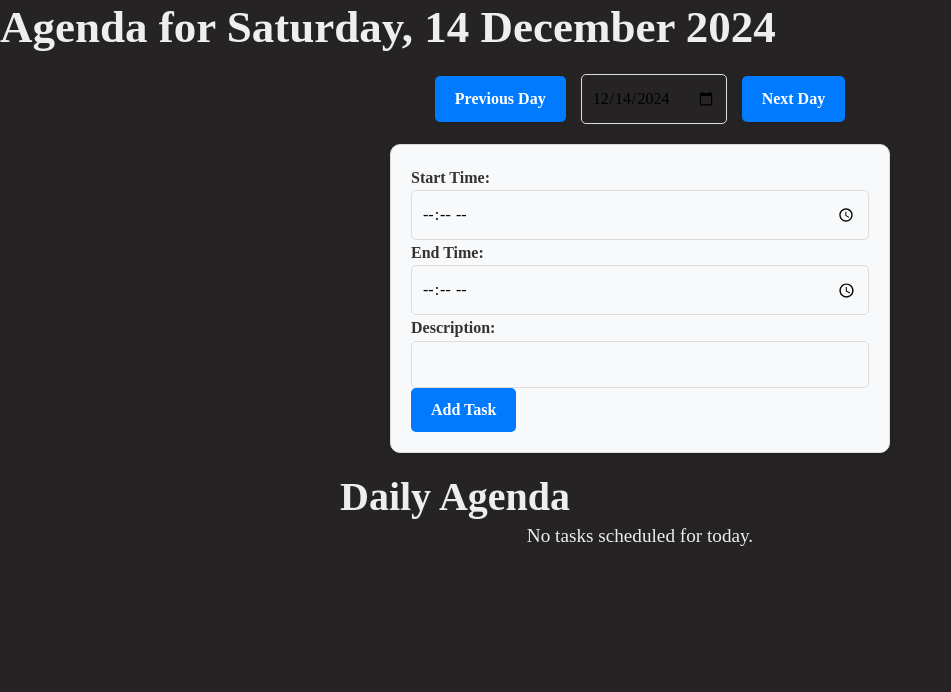
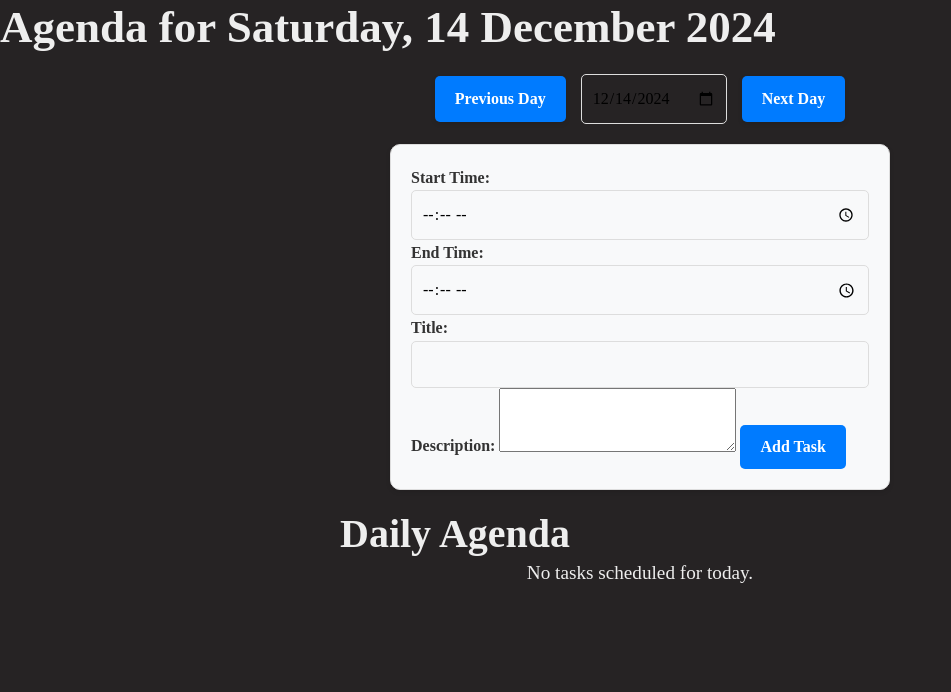
Before and after one commit to MisterAmig0/MONK, a Flask app: page /calendar in a window 1280 px wide. Shown: the top 692 px of the page, without its empty margins (0-951 px from the left). Run offline with Flask 3, Linux system fonts and the light colour scheme; the visitor is signed in with stand-in values (Sample User, id 1); data comes from the database, SQL or seed files in the repository.

Commit message:
Modal on task

```diff
--- a/app.py
+++ b/app.py
@@ -123,6 +123,7 @@ class Agenda(db.Model):
     date = db.Column(db.Date, nullable=False)
     start_time = db.Column(db.Time, nullable=False)
     end_time = db.Column(db.Time, nullable=False)
+    title = db.Column(db.String(100), nullable=False)  # Add this field
     description = db.Column(db.Text, nullable=False)
     completed = db.Column(db.Boolean, default=False)
 
@@ -132,9 +133,11 @@ class Agenda(db.Model):
             "date": self.date.isoformat(),
             "start_time": self.start_time.strftime('%H:%M'),
             "end_time": self.end_time.strftime('%H:%M'),
+            "title": self.title,  # Include title
             "description": self.description,
             "completed": self.completed,
         }
+
 
 
 
@@ -260,12 +263,14 @@ def calendar():
     if request.method == 'POST':
         start_time = datetime.strptime(request.form['start_time'], '%H:%M').time()
         end_time = datetime.strptime(request.form['end_time'], '%H:%M').time()
+        title = request.form['title']  # Capture title
         description = request.form['description']
         new_agenda_item = Agenda(
             user=user,
             date=selected_date,
             start_time=start_time,
             end_time=end_time,
+            title=title,
             description=description
         )
         db.session.add(new_agenda_item)
@@ -288,6 +293,7 @@ def calendar():
         next_date=next_date,
         datetime=datetime,
     )
+
 
 @app.route('/delete_agenda/<int:agenda_id>', methods=['POST'])
 def delete_agenda(agenda_id):
--- a/templates/calendar.html
+++ b/templates/calendar.html
@@ -129,8 +129,10 @@
             <input type="time" id="start_time" name="start_time" required>
             <label for="end_time">End Time:</label>
             <input type="time" id="end_time" name="end_time" required>
+            <label for="title">Title:</label> <!-- New field -->
+            <input type="text" id="title" name="title" required>
             <label for="description">Description:</label>
-            <input type="text" id="description" name="description" required>
+            <textarea id="description" name="description" required></textarea>
             <button type="submit">Add Task</button>
         </form>
     </div>
@@ -141,7 +143,9 @@
             {% for item in agenda_items %}
                 <div class="agenda-item" style="background-color: {% if item.completed %}#d4edda{% else %}#ffffff{% endif %};">
                     <span class="time">{{ item.start_time }} - {{ item.end_time }}</span>
-                    <span class="description">{{ item.description }}</span>
+                    <span class="title" style="font-weight: bold; cursor: pointer;" onclick="openModal('{{ item.title }}', '{{ item.description }}')">
+                        {{ item.title }}
+                    </span>
                     <form method="POST" action="{{ url_for('toggle_completion', agenda_id=item.id, date=selected_date) }}" style="display: inline;">
                         <button type="submit" style="margin-left: 10px; background-color: {% if item.completed %}#28a745{% else %}#ffc107{% endif %}; color: white; border: none; border-radius: 3px; padding: 5px 10px; cursor: pointer;">
                             {% if item.completed %}Completed{% else %}Mark Complete{% endif %}
@@ -158,7 +162,50 @@
             <p style="text-align: center;">No tasks scheduled for today.</p>
         {% endif %}
     </div>
+
+    <!-- Modal Structure -->
+    <div id="agendaModal" class="modal" style="display: none;">
+        <div class="modal-content">
+            <span class="close-button" onclick="closeModal()">&times;</span>
+            <h3 id="modalTitle"></h3>
+            <p id="modalDescription"></p>
+        </div>
+    </div>
+
+
+
+    <!-- Modal Script -->
+    <script>
+        function openModal(title, description) {
+            document.getElementById('modalTitle').textContent = title;
+            document.getElementById('modalDescription').textContent = description;
+            document.getElementById('agendaModal').style.display = 'block';
+        }
+
+        function closeModal() {
+            document.getElementById('agendaModal').style.display = 'none';
+        }
+
+        // Close the modal if the user clicks outside of it
+        window.onclick = function(event) {
+            const modal = document.getElementById('agendaModal');
+            if (event.target === modal) {
+                closeModal();
+            }
+        };
+    </script>
+
     {% include 'footer.html' %}
 
 </body>
 </html>
+<script>
+    function toggleDescription(id) {
+        const desc = document.getElementById(`description-${id}`);
+        if (desc.style.display === 'none') {
+            desc.style.display = 'block';
+        } else {
+            desc.style.display = 'none';
+        }
+    }
+</script>
```
Also changed, not shown: instance/app_data.db.
